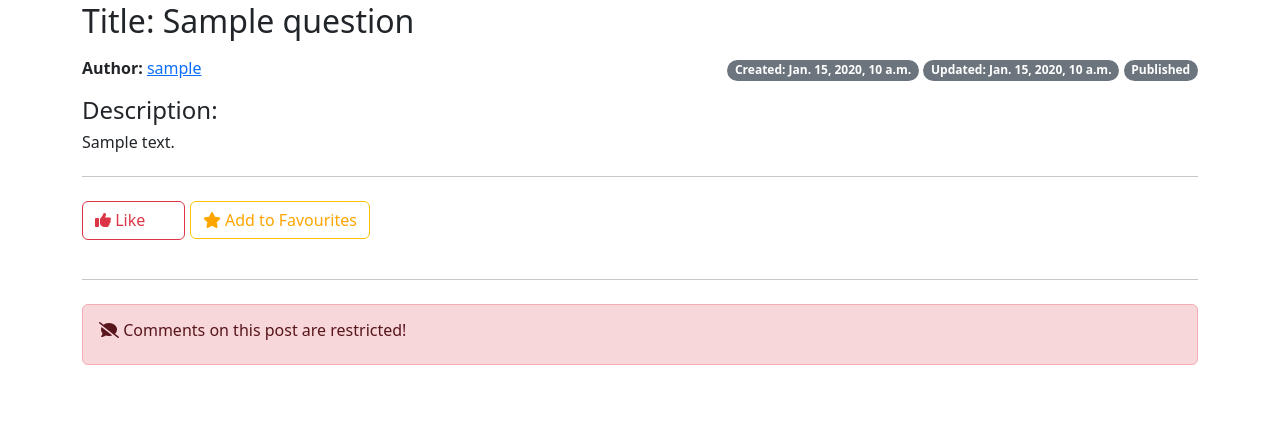
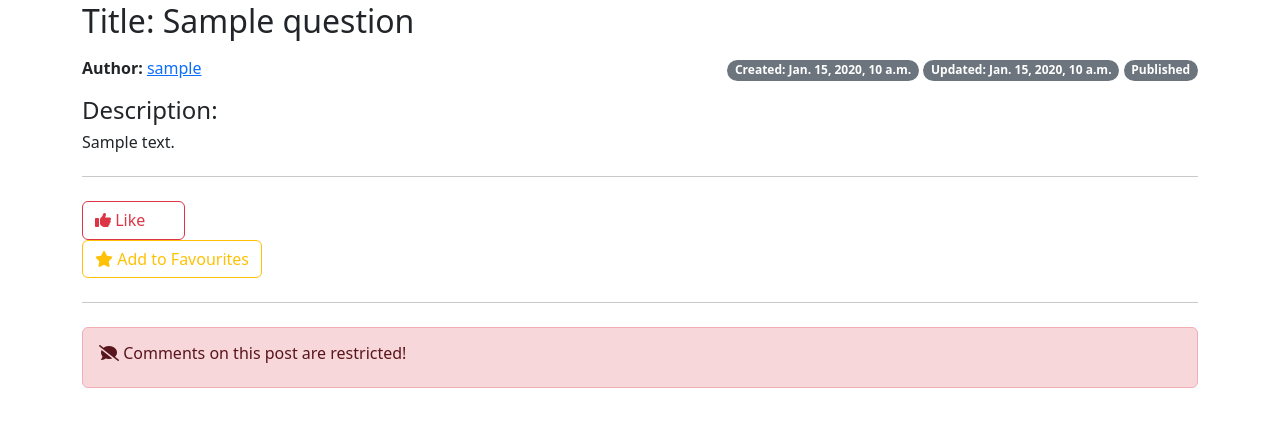
Before and after one commit to MidHunterX/GNOSIS, a Django app: page /ques/1/ in a window 1280 px wide. Shown: the part 199-626 px from the top of the page. Run offline with Django 5.2, Linux system fonts and the light colour scheme; tables that the repository leaves empty hold one stand-in row (values such as "Sample post"); some libraries are stand-ins or nearby versions.

Commit message:
🎨 Minor Aesthetic Changes

```diff
--- a/gnosis_app/templates/gnosis/profilepage.html
+++ b/gnosis_app/templates/gnosis/profilepage.html
@@ -39,7 +39,7 @@
 
   <!-- QUESTION LIST -->
   {% for q in questions %}
-  <div class="p-4 border rounded-4 bg-body-tertiary" onclick="location.href='{% url 'gnosis:ques_detail' q.id %}'">
+  <div class="p-4 border rounded-4 bg-body-tertiary shadow" onclick="location.href='{% url 'gnosis:ques_detail' q.id %}'">
     <h2><p>{{q.title}}</p></h2>
     <p><strong>Author: </strong><a href="{% url 'gnosis:profilepage' q.author %}">{{q.author}}</a>
       <span class="float-end">
--- a/static/styles/app.css
+++ /dev/null
@@ -1,13 +0,0 @@
-.reaction{
-    display: flex;
-    flex-direction: row;
-    flex-wrap: wrap;
-}
-.reaction form{
-    padding-right: 5px;
-    padding-bottom: 15px;
-}
-
-.btn-outline-warning{
-    color: orange;
-}
```
